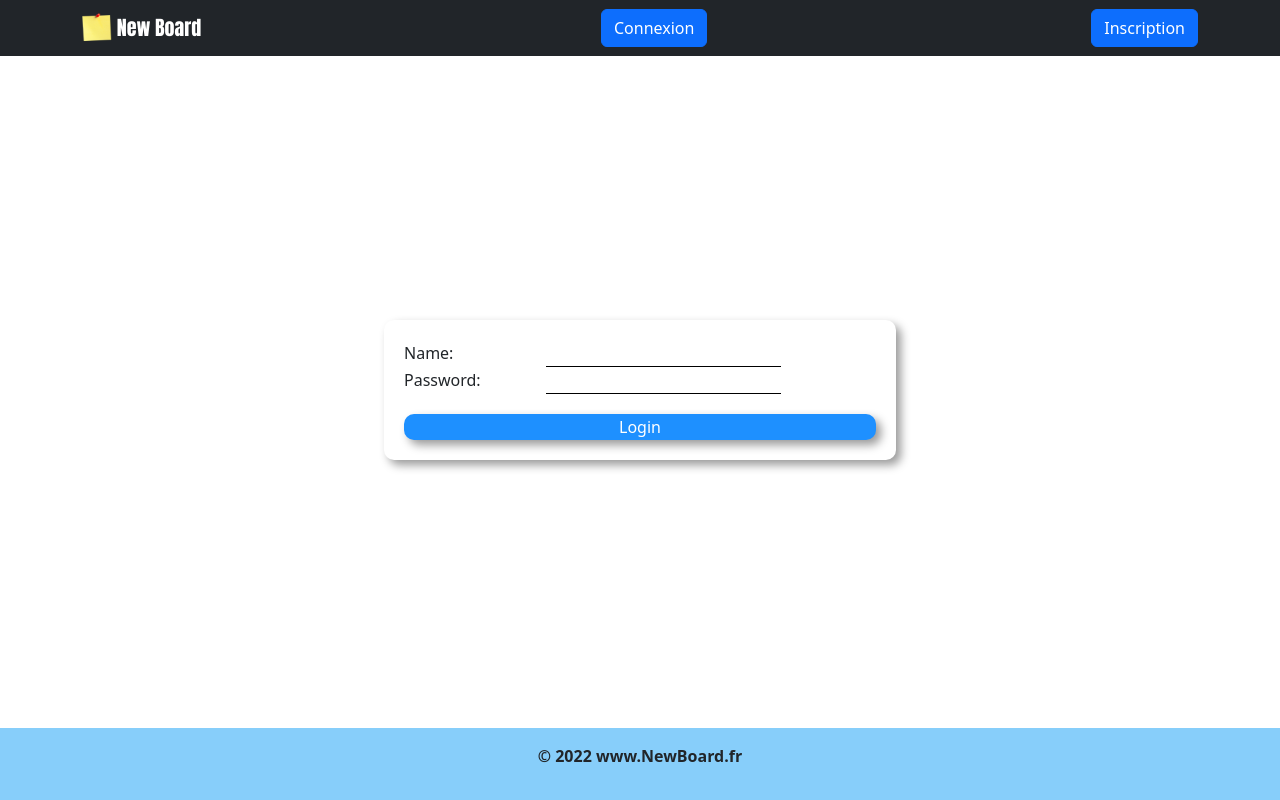
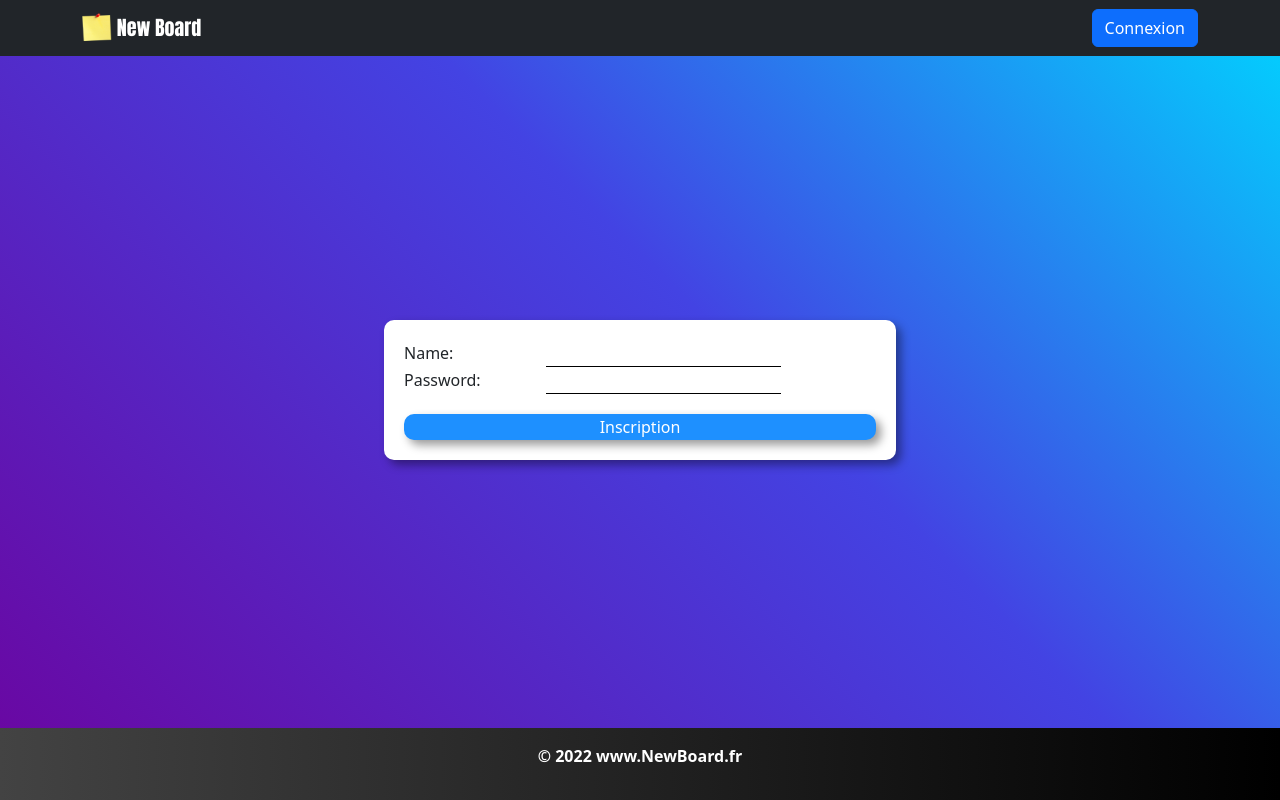
Before and after one commit to emerickCHALET/NewBoard, a React (Create React App) app in the folder newboard/: page /inscription in a window 1280 px wide. Built offline with nearby package versions, Linux system fonts and the light colour scheme.

Commit message:
css inscription page

```diff
--- a/newboard/src/App.tsx
+++ b/newboard/src/App.tsx
@@ -4,7 +4,7 @@ import Footer from "./components/Footer";
 import Home from "./components/Home";
 import {BrowserRouter,Routes, Route} from "react-router-dom";
 import HomePage from "./pages/Home";
-import InscriptionPage from "./pages/Insciption";
+import InscriptionPage from "./pages/Inscription";
 import ErrorPage from "./pages/Error";
 
 const MainPage = () => {
--- a/newboard/src/components/Home.tsx
+++ b/newboard/src/components/Home.tsx
@@ -1,7 +1,9 @@
 import React from 'react';
 import {Button} from "react-bootstrap";
+import {useNavigate} from "react-router-dom";
 
 const Home = () => {
+    const navigate = useNavigate()
     return (
                 <div className="container-home">
                     <div className="inner">
@@ -18,7 +20,7 @@ const Home = () => {
                         <p className="font-home-p font-weight-bold">
                             T’as ton idée ? T’as ton New Board !
                         </p>
-                        <Button>
+                        <Button onClick={() => navigate("/inscription")}>
                             Rejoignez nous !
                         </Button>
                     </div>
--- a/newboard/src/components/NavbarHome.tsx
+++ b/newboard/src/components/NavbarHome.tsx
@@ -22,7 +22,6 @@ const NavbarHome = () => {
                 </Navbar.Brand>
                 <Navbar.Toggle />
                 <Button onClick={() => navigate("/home")}>Connexion</Button>
-                <Button onClick={() => navigate("/inscription")}>Inscription</Button>
             </Container>
         </Navbar>
     )
--- a/newboard/src/index.css
+++ b/newboard/src/index.css
@@ -1,6 +1,8 @@
 :root{
   --shadow: 5px 5px 10px rgba(0,0,0,0.4);
   --radius: 10px;
+  --background-color: rgb(107,4,159);
+  --background-gradient: linear-gradient(45deg, rgba(107,4,159,1) 0%, rgba(67,67,227,1) 57%, rgba(0,212,255,1) 100%);
 }
 
 
@@ -11,6 +13,8 @@ body {
     sans-serif;
   -webkit-font-smoothing: antialiased;
   -moz-osx-font-smoothing: grayscale;
+  background: var(--background-color);
+  background: var(--background-gradient);
 }
 
 code {
@@ -23,7 +27,8 @@ code {
   justify-content: center;
   margin-top: 1rem;
   padding: 1rem;
-  background-color: lightskyblue;
+  color: white;
+  background-image: linear-gradient(to right, #434343 0%, black 100%);
   position: absolute;
   bottom: 0;
   left: 0;
@@ -58,7 +63,7 @@ code {
   align-items: center;
   justify-content: center;
   height: 70vh;
-  background: linear-gradient(cornflowerblue, white);
+  background: var(--background-gradient);
   }
 
 html, body {
--- a/newboard/src/pages/Insciption.tsx
+++ b/newboard/src/pages/Inscription.tsx
@@ -40,7 +40,7 @@ const InscriptionPage = () => {
                     <label htmlFor={"password"}>Password:</label>
                     <input type={"password"} id={"password"} />
                 </fieldset>
-                <button className={"form-button"} type={"submit"}>Login</button>
+                <button className={"form-button"} type={"submit"}>Inscription</button>
             </form>
             </div>
             <Footer/>
```
